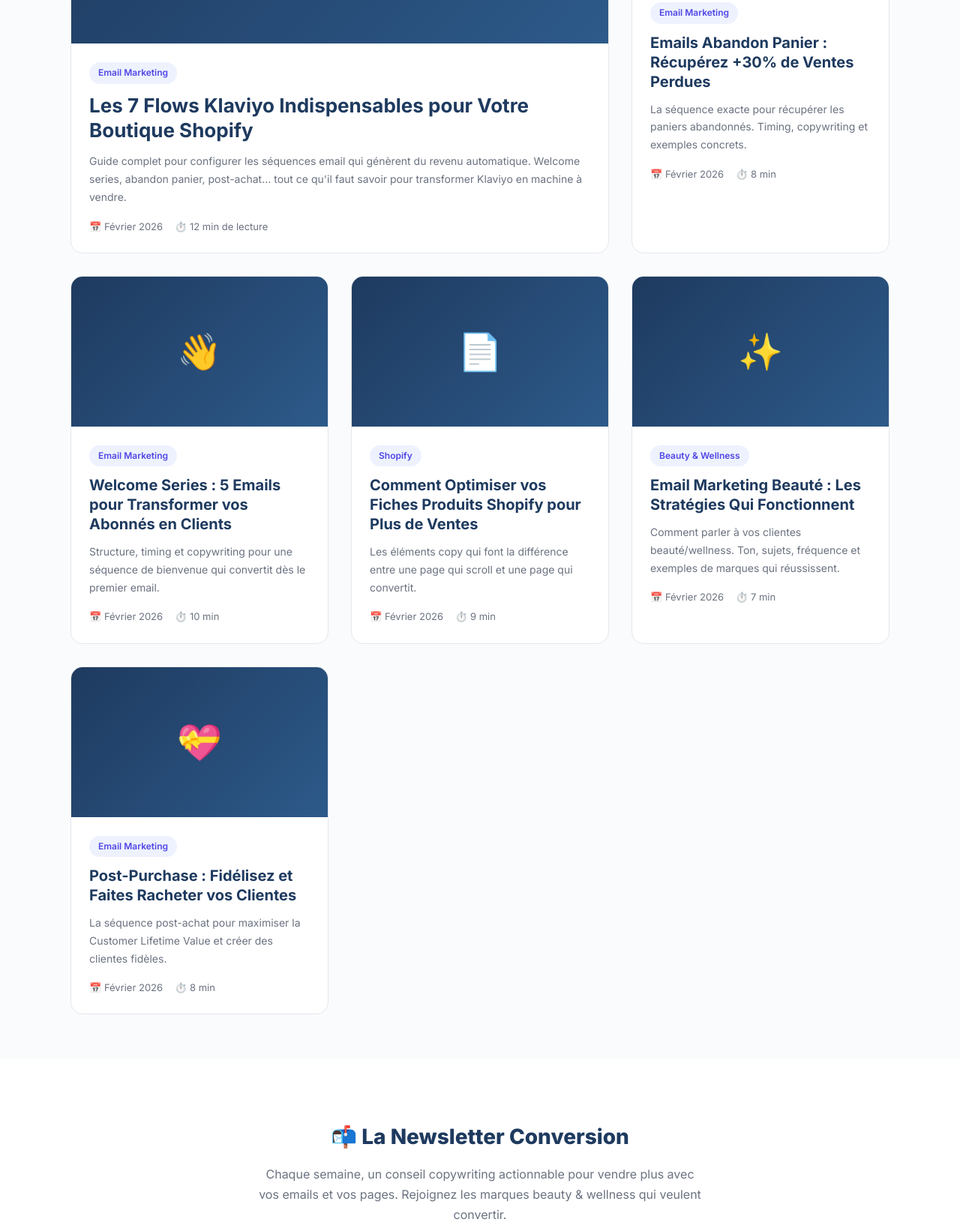
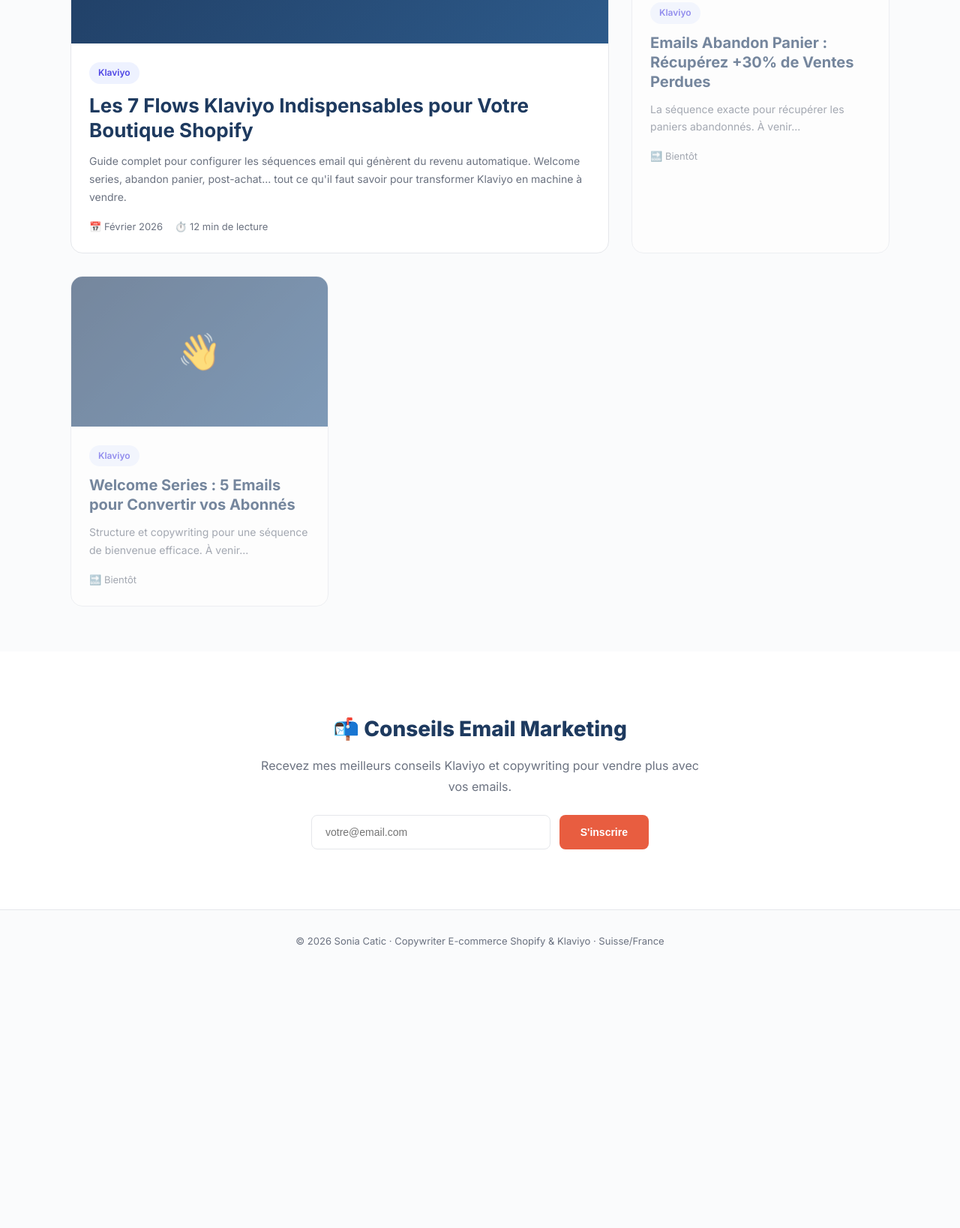
Before and after one commit to cheetahbestbooks-star/flowandglow, a plain HTML site: page blog.html in a window 1280 px wide. Shown: the part 718-2356 px from the top of the page at 75% size. After the commit the page ends 2014 px from the top, so only its background shows below. Drawn offline with Linux system fonts and the light colour scheme.

Commit message:
Update blog.html

```diff
--- a/blog.html
+++ b/blog.html
@@ -3,8 +3,8 @@
 <head>
     <meta charset="UTF-8">
     <meta name="viewport" content="width=device-width, initial-scale=1.0">
-    <title>Blog | Sonia Catic - Conversion Copywriter Shopify & Klaviyo</title>
-    <meta name="description" content="Conseils et stratégies email marketing Klaviyo, copywriting e-commerce et conversion pour marques Beauty & Wellness. Par Sonia Catic, conversion copywriter.">
+    <title>Blog | Sonia Catic - Copywriter E-commerce Shopify & Klaviyo</title>
+    <meta name="description" content="Conseils et stratégies email marketing Klaviyo, copywriting e-commerce et conversion pour marques Beauty & Wellness. Par Sonia Catic, copywriter freelance.">
     <link rel="preconnect" href="https://fonts.googleapis.com">
     <link href="https://fonts.googleapis.com/css2?family=Inter:wght@400;500;600;700;800&display=swap" rel="stylesheet">
     <style>
@@ -321,6 +321,10 @@
             .newsletter-form {
                 flex-direction: column;
             }
+
+            .blog-hero h1 {
+                font-size: 32px;
+            }
         }
     </style>
 </head>
@@ -331,11 +335,9 @@
         <div class="container header-inner">
             <a href="index.html" class="logo">Sonia Catic</a>
             <nav class="nav">
-                <a href="index.html#services">Services</a>
-                <a href="index.html#portfolio">Portfolio</a>
+                <a href="index.html">Accueil</a>
                 <a href="blog.html" class="active">Blog</a>
-                <a href="index.html#faq">FAQ</a>
-                <a href="mailto:contact@soniacatic.com" class="btn btn-primary">Discutons →</a>
+                <a href="mailto:sonia.catic@gmail.com" class="btn btn-primary">Discutons →</a>
             </nav>
         </div>
     </header>
@@ -343,8 +345,8 @@
     <!-- BLOG HERO -->
     <section class="blog-hero">
         <div class="container">
-            <h1>Le Blog Conversion</h1>
-            <p>Stratégies email marketing, copywriting e-commerce et conversion pour marques Beauty & Wellness qui veulent vendre plus.</p>
+            <h1>Le Blog Email Marketing</h1>
+            <p>Stratégies Klaviyo, copywriting e-commerce et conversion pour marques Beauty & Wellness qui veulent vendre plus.</p>
         </div>
     </section>
 
@@ -354,20 +356,19 @@
             <!-- CATEGORIES -->
             <div class="categories">
                 <a href="#" class="category-btn active">Tous</a>
-                <a href="#" class="category-btn">Email Marketing</a>
+                <a href="#" class="category-btn">Klaviyo</a>
                 <a href="#" class="category-btn">Shopify</a>
                 <a href="#" class="category-btn">Copywriting</a>
-                <a href="#" class="category-btn">Beauty & Wellness</a>
             </div>
 
             <!-- BLOG GRID -->
             <div class="blog-grid">
-                <!-- FEATURED ARTICLE -->
+                <!-- FEATURED ARTICLE - SEUL ACTIF POUR L'INSTANT -->
                 <article class="blog-card featured">
                     <a href="blog/klaviyo-flows-shopify-guide-complet.html" class="blog-card-link">
                         <div class="blog-card-image">📧</div>
                         <div class="blog-card-content">
-                            <span class="blog-card-category">Email Marketing</span>
+                            <span class="blog-card-category">Klaviyo</span>
                             <h2>Les 7 Flows Klaviyo Indispensables pour Votre Boutique Shopify</h2>
                             <p>Guide complet pour configurer les séquences email qui génèrent du revenu automatique. Welcome series, abandon panier, post-achat... tout ce qu'il faut savoir pour transformer Klaviyo en machine à vendre.</p>
                             <div class="blog-card-meta">
@@ -378,84 +379,34 @@
                     </a>
                 </article>
 
-                <!-- ARTICLE 2 -->
-                <article class="blog-card">
-                    <a href="blog/emails-abandon-panier-convertir.html" class="blog-card-link">
+                <!-- ARTICLE À VENIR 1 -->
+                <article class="blog-card" style="opacity: 0.6;">
+                    <div class="blog-card-link">
                         <div class="blog-card-image">🛒</div>
                         <div class="blog-card-content">
-                            <span class="blog-card-category">Email Marketing</span>
+                            <span class="blog-card-category">Klaviyo</span>
                             <h2>Emails Abandon Panier : Récupérez +30% de Ventes Perdues</h2>
-                            <p>La séquence exacte pour récupérer les paniers abandonnés. Timing, copywriting et exemples concrets.</p>
+                            <p>La séquence exacte pour récupérer les paniers abandonnés. À venir...</p>
                             <div class="blog-card-meta">
-                                <span>📅 Février 2026</span>
-                                <span>⏱️ 8 min</span>
+                                <span>🔜 Bientôt</span>
                             </div>
                         </div>
-                    </a>
+                    </div>
                 </article>
 
-                <!-- ARTICLE 3 -->
-                <article class="blog-card">
-                    <a href="blog/welcome-series-emails-ecommerce.html" class="blog-card-link">
+                <!-- ARTICLE À VENIR 2 -->
+                <article class="blog-card" style="opacity: 0.6;">
+                    <div class="blog-card-link">
                         <div class="blog-card-image">👋</div>
                         <div class="blog-card-content">
-                            <span class="blog-card-category">Email Marketing</span>
-                            <h2>Welcome Series : 5 Emails pour Transformer vos Abonnés en Clients</h2>
-                            <p>Structure, timing et copywriting pour une séquence de bienvenue qui convertit dès le premier email.</p>
+                            <span class="blog-card-category">Klaviyo</span>
+                            <h2>Welcome Series : 5 Emails pour Convertir vos Abonnés</h2>
+                            <p>Structure et copywriting pour une séquence de bienvenue efficace. À venir...</p>
                             <div class="blog-card-meta">
-                                <span>📅 Février 2026</span>
-                                <span>⏱️ 10 min</span>
+                                <span>🔜 Bientôt</span>
                             </div>
                         </div>
-                    </a>
-                </article>
-
-                <!-- ARTICLE 4 -->
-                <article class="blog-card">
-                    <a href="blog/copywriting-fiche-produit-shopify.html" class="blog-card-link">
-                        <div class="blog-card-image">📄</div>
-                        <div class="blog-card-content">
-                            <span class="blog-card-category">Shopify</span>
-                            <h2>Comment Optimiser vos Fiches Produits Shopify pour Plus de Ventes</h2>
-                            <p>Les éléments copy qui font la différence entre une page qui scroll et une page qui convertit.</p>
-                            <div class="blog-card-meta">
-                                <span>📅 Février 2026</span>
-                                <span>⏱️ 9 min</span>
-                            </div>
-                        </div>
-                    </a>
-                </article>
-
-                <!-- ARTICLE 5 -->
-                <article class="blog-card">
-                    <a href="blog/email-marketing-beaute-wellness.html" class="blog-card-link">
-                        <div class="blog-card-image">✨</div>
-                        <div class="blog-card-content">
-                            <span class="blog-card-category">Beauty & Wellness</span>
-                            <h2>Email Marketing Beauté : Les Stratégies Qui Fonctionnent</h2>
-                            <p>Comment parler à vos clientes beauté/wellness. Ton, sujets, fréquence et exemples de marques qui réussissent.</p>
-                            <div class="blog-card-meta">
-                                <span>📅 Février 2026</span>
-                                <span>⏱️ 7 min</span>
-                            </div>
-                        </div>
-                    </a>
-                </article>
-
-                <!-- ARTICLE 6 -->
-                <article class="blog-card">
-                    <a href="blog/post-purchase-sequence-fidélisation.html" class="blog-card-link">
-                        <div class="blog-card-image">💝</div>
-                        <div class="blog-card-content">
-                            <span class="blog-card-category">Email Marketing</span>
-                            <h2>Post-Purchase : Fidélisez et Faites Racheter vos Clientes</h2>
-                            <p>La séquence post-achat pour maximiser la Customer Lifetime Value et créer des clientes fidèles.</p>
-                            <div class="blog-card-meta">
-                                <span>📅 Février 2026</span>
-                                <span>⏱️ 8 min</span>
-                            </div>
-                        </div>
-                    </a>
+                    </div>
                 </article>
             </div>
         </div>
@@ -465,9 +416,9 @@
     <section class="newsletter">
         <div class="container">
             <div class="newsletter-box">
-                <h2>📬 La Newsletter Conversion</h2>
-                <p>Chaque semaine, un conseil copywriting actionnable pour vendre plus avec vos emails et vos pages. Rejoignez les marques beauty & wellness qui veulent convertir.</p>
-                <form class="newsletter-form">
+                <h2>📬 Conseils Email Marketing</h2>
+                <p>Recevez mes meilleurs conseils Klaviyo et copywriting pour vendre plus avec vos emails.</p>
+                <form class="newsletter-form" action="mailto:sonia.catic@gmail.com" method="post" enctype="text/plain">
                     <input type="email" placeholder="votre@email.com" required>
                     <button type="submit">S'inscrire</button>
                 </form>
@@ -478,7 +429,7 @@
     <!-- FOOTER -->
     <footer>
         <div class="container">
-            <p>© 2026 Sonia Catic · Conversion Copywriter Shopify & Klaviyo · Suisse/France</p>
+            <p>© 2026 Sonia Catic · Copywriter E-commerce Shopify & Klaviyo · Suisse/France</p>
         </div>
     </footer>
 
```
